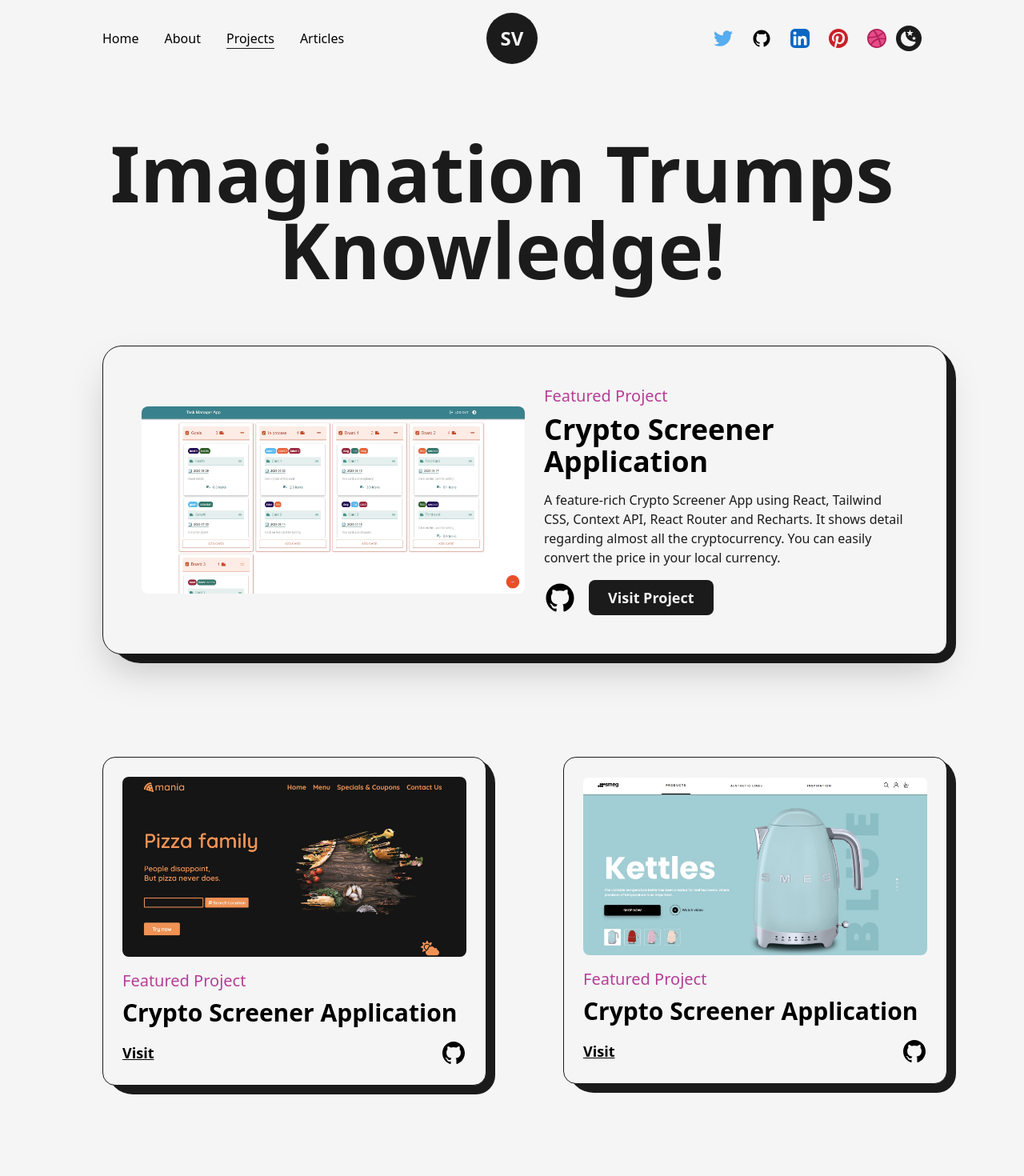
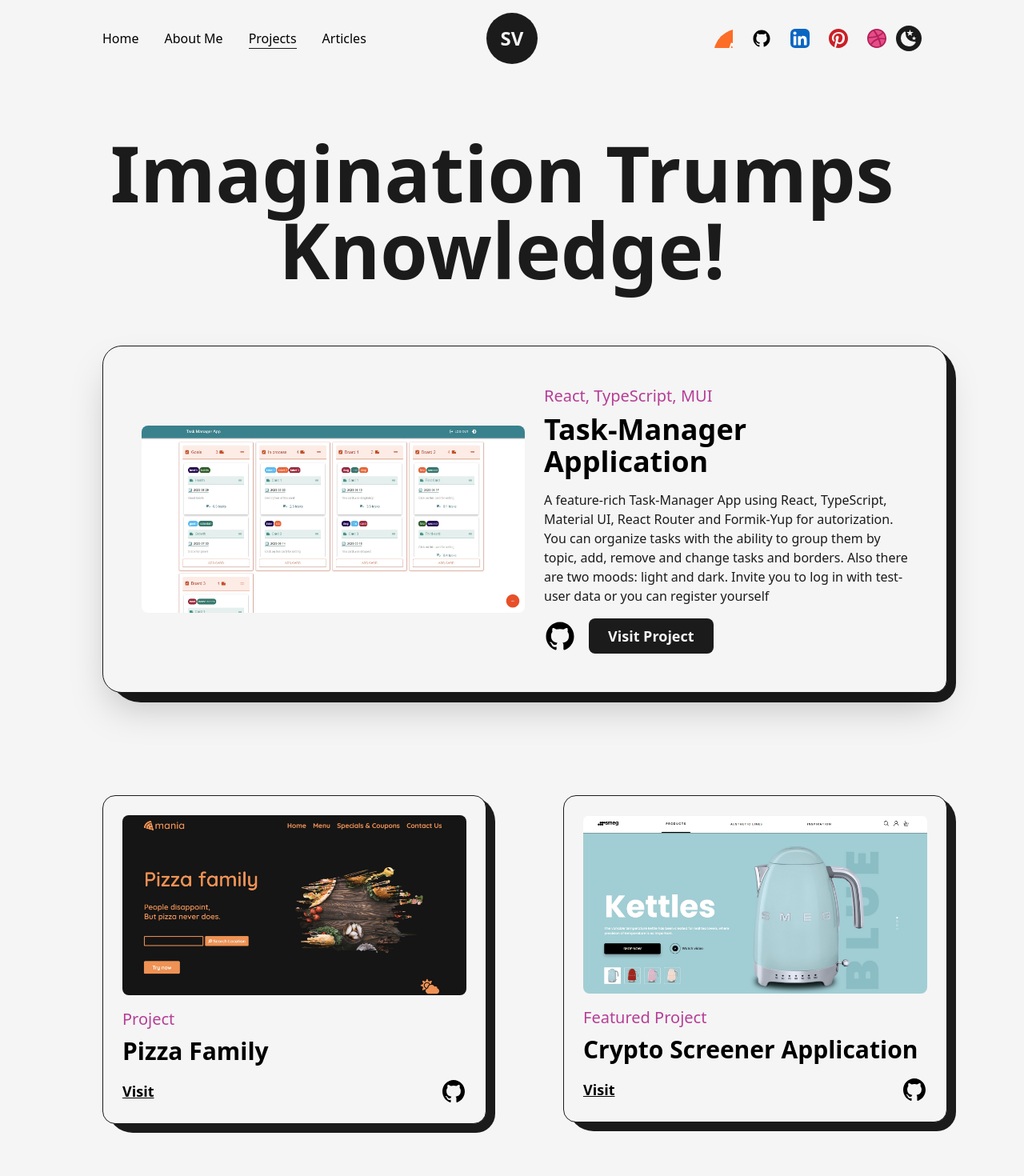
Before and after one commit to LanaVol/portfolio, a Next.js app: page /projects in a window 1280 px wide. Shown: the top 1470 px of the page at 80% size. Built offline with nearby package versions, Linux system fonts and the light colour scheme.

Commit message:
update info

```diff
--- a/src/components/FeaturedProject.js
+++ b/src/components/FeaturedProject.js
@@ -1,4 +1,5 @@
 // import { motion } from "framer-motion";
+// import React from "react";
 // import { Image, Link } from "next";
 // import { GithubIcon } from "./Icons";
 
--- a/src/components/Icons.js
+++ b/src/components/Icons.js
@@ -461,3 +461,37 @@ export const LinkArrow = ({ className, ...rest }) => (
     />
   </svg>
 );
+
+export const GitLab = ({ className, ...rest }) => (
+  <svg
+    xmlns="http://www.w3.org/2000/svg"
+    width={64}
+    height={64}
+    fill="none"
+    className={`w-full h-auto ${className}`}
+    {...rest}
+  >
+    <circle cx={32} cy={32} r={32} fill="#FC6D27" />
+    <circle cx={32} cy={32} r={32} fill="url(#a)" fillOpacity={0.24} />
+    <path
+      stroke="#fff"
+      strokeLinecap="round"
+      strokeLinejoin="round"
+      strokeWidth={2}
+      d="M46.2 35.187 32 45.507l-14.2-10.32a1.12 1.12 0 0 1-.4-1.254l1.627-5.04L22.28 18.88a.574.574 0 0 1 .92-.213.56.56 0 0 1 .147.24l3.253 9.986h10.8l3.253-10.013a.573.573 0 0 1 .92-.213.56.56 0 0 1 .147.24l3.253 10.013 1.694 5.013a1.12 1.12 0 0 1-.467 1.254v0Z"
+    />
+    <defs>
+      <linearGradient
+        id="a"
+        x1={56.5}
+        x2={24}
+        y1={51.5}
+        y2={25}
+        gradientUnits="userSpaceOnUse"
+      >
+        <stop />
+        <stop offset={1} stopOpacity={0} />
+      </linearGradient>
+    </defs>
+  </svg>
+);
--- a/src/components/NavBar.js
+++ b/src/components/NavBar.js
@@ -3,13 +3,13 @@ import React, { useState } from "react";
 import Logo from "./Logo";
 import { useRouter } from "next/router";
 import {
-  TwitterIcon,
   GithubIcon,
   LinkedInIcon,
   PinterestIcon,
   DribbbleIcon,
   SunIcon,
   MoonIcon,
+  GitLab,
 } from "./Icons";
 import { motion } from "framer-motion";
 import useThemeSwitcher from "@/hooks/useThemeSwitcher";
@@ -91,23 +91,23 @@ const NavBar = () => {
       <div className="w-full flex justify-between items-center lg:hidden">
         <nav>
           <CustomLink href="/" title="Home" className="mr-4" />
-          <CustomLink href="/about" title="About" className="mx-4" />
+          <CustomLink href="/about" title="About Me" className="mx-4" />
           <CustomLink href="/projects" title="Projects" className="mx-4" />
           <CustomLink href="/articles" title="Articles" className="ml-4" />
         </nav>
 
         <nav className="flex items-center justify-center flex-wrap">
           <motion.a
-            href="https://twitter.com"
+            href="https://gitlab.com/LanaVol"
             target={"_blank"}
             whileHover={{ y: -2 }}
             whileTap={{ scale: 0.9 }}
             className="w-6 mr-3"
           >
-            <TwitterIcon />
+            <GitLab />
           </motion.a>
           <motion.a
-            href="https://github.com"
+            href="https://github.com/LanaVol"
             target={"_blank"}
             whileHover={{ y: -2 }}
             whileTap={{ scale: 0.9 }}
@@ -116,7 +116,7 @@ const NavBar = () => {
             <GithubIcon />
           </motion.a>
           <motion.a
-            href="https://twitter.com"
+            href="https://www.linkedin.com/in/svitlana-voloshchuk-99ab8b26b/"
             target={"_blank"}
             whileHover={{ y: -2 }}
             whileTap={{ scale: 0.9 }}
@@ -191,7 +191,7 @@ const NavBar = () => {
               whileTap={{ scale: 0.9 }}
               className="w-6 mr-3 sm:mx-1"
             >
-              <TwitterIcon />
+              <GitLab />
             </motion.a>
             <motion.a
               href="https://github.com"
--- a/src/pages/projects.js
+++ b/src/pages/projects.js
@@ -134,22 +134,22 @@ const projects = () => {
           <div className="grid grid-cols-12 gap-24 gap-y-32 xl:gap-x-16 lg:gap-x-8 md:gap-y-24 sm:gap-x-0">
             <div className="col-span-12">
               <FeaturedProject
-                title="Crypto Screener Application"
+                title="Task-Manager Application"
                 img={project1}
-                summary="A feature-rich Crypto Screener App using React, Tailwind CSS, Context API, React Router and Recharts. It shows detail regarding almost all the cryptocurrency. You can easily convert the price in your local currency."
-                link="/"
-                github="/"
-                type="Featured Project"
+                summary="A feature-rich Task-Manager App using React, TypeScript, Material UI, React Router and Formik-Yup for autorization. You can organize tasks with the ability to group them by topic, add, remove and change tasks and borders. Also there are two moods: light and dark. Invite you to log in with test-user data or you can register yourself"
+                link="https://task-manager-86pqfp6h4-lanavol.vercel.app/auth"
+                github="https://github.com/LanaVol/task-manager-app"
+                type="React, TypeScript, MUI"
               />
             </div>
             <div className="col-span-6 sm:col-span-12">
               <Project
-                title="Crypto Screener Application"
+                title="Pizza Family"
                 img={project2}
                 summary="A feature-rich Crypto Screener App using React, Tailwind CSS, Context API, React Router and Recharts. It shows detail regarding almost all the cryptocurrency. You can easily convert the price in your local currency."
-                link="/"
-                github="/"
-                type="Featured Project"
+                link="https://make-pizza-on-your-own.netlify.app/"
+                github="https://gitlab.com/LanaVol/pizza-constructor"
+                type="Project"
               />
             </div>
             <div className="col-span-6 sm:col-span-12">
@@ -157,8 +157,8 @@ const projects = () => {
                 title="Crypto Screener Application"
                 img={project3}
                 summary="A feature-rich Crypto Screener App using React, Tailwind CSS, Context API, React Router and Recharts. It shows detail regarding almost all the cryptocurrency. You can easily convert the price in your local currency."
-                link="/"
-                github="/"
+                link="https://kettles-store.netlify.app/"
+                github="https://gitlab.com/LanaVol/kettles"
                 type="Featured Project"
               />
             </div>
```
Also changed, not shown: public/images/svgs/gitlab.svg (added).
